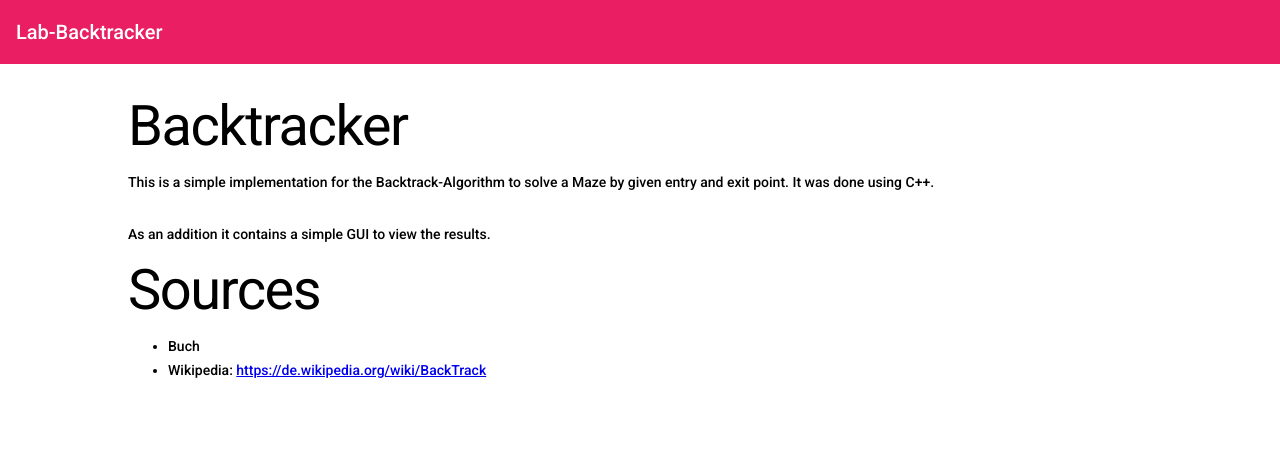
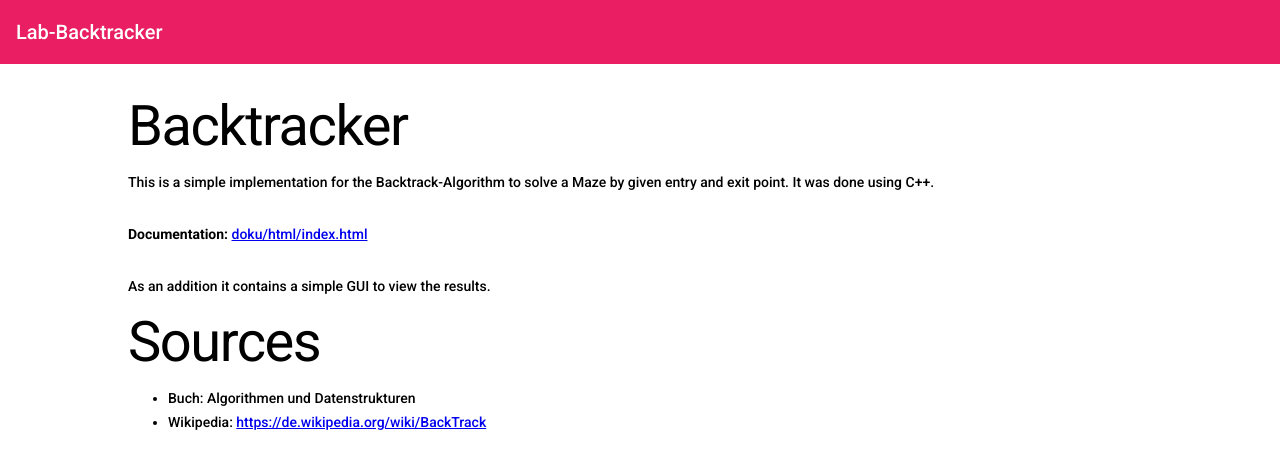
Before and after one commit to darenegade/Maze_Gen-and-Solver, a plain HTML site: page index.html in a window 1280 px wide. Drawn offline with Linux system fonts and the light colour scheme.

Commit message:
docu link

```diff
--- a/index.html
+++ b/index.html
@@ -231,13 +231,16 @@ t},updateStyles:function(e){e&&this.mixin(this.customStyle,e),i?t.updateNativeSt
           This is a simple implementation for the Backtrack-Algorithm to solve a Maze by given entry and exit point.
           It was done using C++.
         </p>
+          <p>
+              <b>Documentation:</b> <a href="doku/html/index.html">doku/html/index.html</a>
+          </p>
         <p>
           As an addition it contains a simple GUI to view the results.
         </p>
 
         <div class="paper-font-display3">Sources</div>
         <ul>
-          <li>Buch</li>
+          <li>Buch: Algorithmen und Datenstrukturen </li>
           <li>Wikipedia: <a href="https://de.wikipedia.org/wiki/BackTrack">https://de.wikipedia.org/wiki/BackTrack</a></li>
         </ul>
 
```
